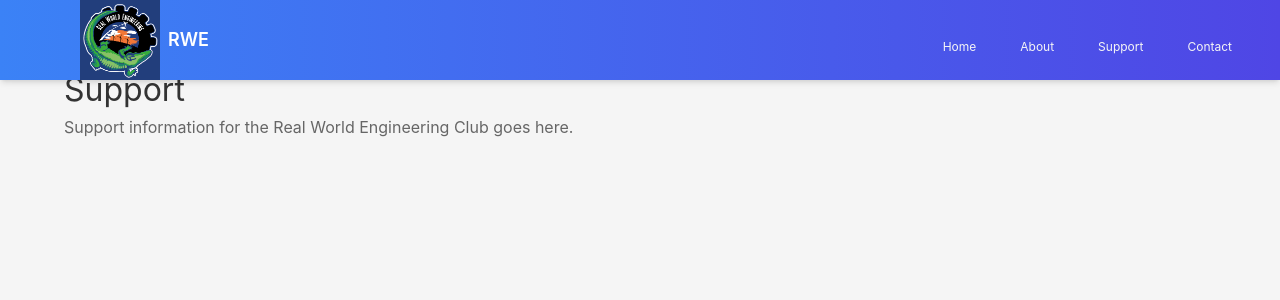
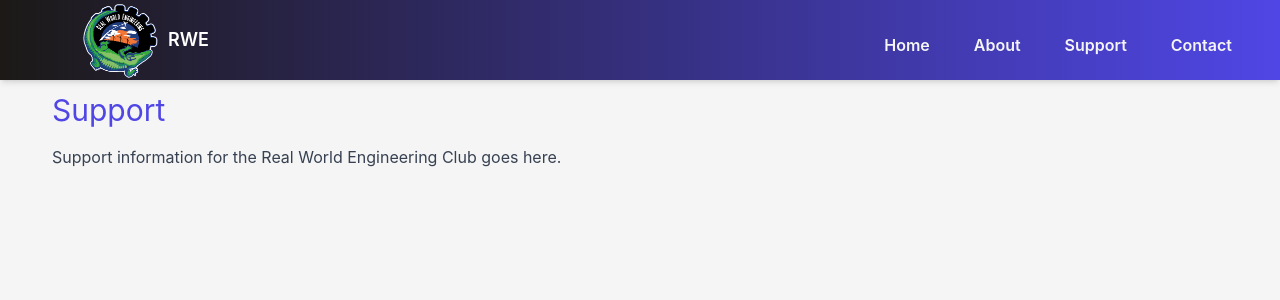
Before and after one commit to JakeLang02/RWEwebsite, a React (Create React App) app: page /support in a window 1280 px wide. Shown: the top 300 px of the page. Built offline with nearby package versions, Linux system fonts and the light colour scheme.

Commit message:
Changed some styles, added logo file with no bg

```diff
--- a/src/components/About/About.js
+++ b/src/components/About/About.js
@@ -1,6 +1,6 @@
 import React from 'react';
 import './About.css'
-import MichaelHeadShot from '/Users/michaelsawarynski/RWEwebsite/src/images/MichaelSHeadshot1.JPG'
+import MichaelHeadShot from '../../images/MichaelSHeadshot1.JPG'
 
 const About = () => {
   return (
--- a/src/components/Homepage/Homepage.js
+++ b/src/components/Homepage/Homepage.js
@@ -6,11 +6,11 @@ import './Homepage.css';
 const Homepage = () => {
     return (
       <div className="container mx-auto mt-10 p-5">
-        <h2 className="text-3xl font-bold mb-4 text-blue-700">Welcome to RWE Club</h2>
+        <h2 className="text-3xl mb-4 text-indigo-600">Real World Engineering Club at UF</h2>
         <p className="text-gray-700 leading-relaxed">
           This is the official homepage of the Real World Engineering Club. Discover and explore the realm of real-world engineering applications and breakthroughs.
         </p>
-        <button className="mt-5 px-4 py-2 bg-blue-600 text-white rounded hover:bg-blue-700 transition-colors">
+        <button className="mt-5 px-4 py-2 bg-indigo-600 text-white rounded hover:bg-blue-700 transition-colors">
           Join us now!
         </button>
       </div>
--- a/src/components/Navbar/Navbar.css
+++ b/src/components/Navbar/Navbar.css
@@ -9,8 +9,6 @@ nav {
     align-items: center;
     height: 80px;
 }
-
-
 
 nav h1 {
     margin: 0;
--- a/src/components/Navbar/Navbar.js
+++ b/src/components/Navbar/Navbar.js
@@ -1,10 +1,10 @@
 import './Navbar.css';
 import { Link } from 'react-router-dom';
-import RWELogo from '/Users/michaelsawarynski/RWEwebsite/src/images/RWELogo.jpg'
+import RWELogo from '../../images/RWELogoNoBG.png'
 
 const Navbar = () => {
   return (
-    <nav className="bg-gradient-to-r from-blue-500 to-indigo-600 py-2 px-4 shadow-md text-white fixed top-0 left-0 w-full z-50">
+    <nav className="bg-gradient-to-r from-stone-900 to-indigo-600 py-2 px-4 shadow-md text-white fixed top-0 left-0 w-full z-50">
       <div className="container mx-auto flex justify-between items-center">
         <div className="flex items-center">
           <img src={RWELogo} alt="RWE Logo"className="h-20 w-20 mr-2"/> {/* further reduce the image dimensions */}
@@ -12,10 +12,10 @@ const Navbar = () => {
         </div>
 
         <ul className="flex space-x-6">
-          <li><Link to="/" className="hover:text-gray-300 text-xs">Home</Link></li>
-          <li><Link to="/about" className="hover:text-gray-300 text-xs">About</Link></li>
-          <li><Link to="/support" className="hover:text-gray-300 text-xs">Support</Link></li>
-          <li><Link to="/contact" className="hover:text-gray-300 text-xs">Contact</Link></li>
+          <li><Link to="/" className="hover:text-gray-300 hover:underline text-base font-semibold">Home</Link></li>
+          <li><Link to="/about" className="hover:text-gray-300 hover:underline text-base font-semibold">About</Link></li>
+          <li><Link to="/support" className="hover:text-gray-300 hover:underline text-base font-semibold">Support</Link></li>
+          <li><Link to="/contact" className="hover:text-gray-300 hover:underline text-base font-semibold">Contact</Link></li>
         </ul>
       </div>
     </nav>
--- a/src/components/Support/Support.js
+++ b/src/components/Support/Support.js
@@ -2,9 +2,11 @@ import React from 'react';
 
 const Support = () => {
   return (
-    <div>
-      <h2>Support</h2>
-      <p>Support information for the Real World Engineering Club goes here.</p>
+    <div className="container mx-auto mt-10 p-5">
+      <h2 className="text-3xl mb-4 text-indigo-600">Support</h2>
+      <p className="text-gray-700 leading-relaxed">
+        Support information for the Real World Engineering Club goes here.
+      </p>
     </div>
   );
 }
```
Also changed, not shown: src/images/RWELogoNoBG.jpg (added), src/images/RWELogoNoBG.png (added).
